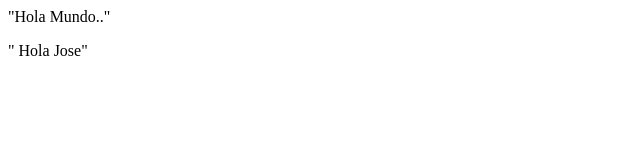
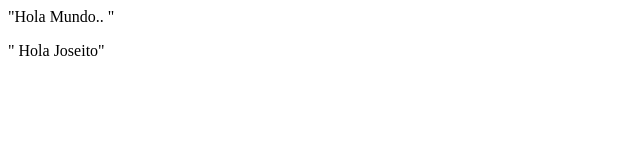
Before and after one commit to JD0705/eliminar-favor-favor, a plain HTML site: page prueba.html in a window 1280 px wide. Shown: the full height of the page, 0-640 px from the left. Drawn offline with Linux system fonts and the light colour scheme.

Commit message:
mi 2da modificacion

```diff
--- a/prueba.html
+++ b/prueba.html
@@ -4,9 +4,11 @@
     <meta charset="UTF-8" />
     <title>hola.</title>
 </head>
-<body> "Hola Mundo.."
+<body> "Hola Mundo..
+    "
     <p>
-    " Hola Jose"</p>
+    " Hola Joseito"</p>
+
 
 </body>
 </html>
```
